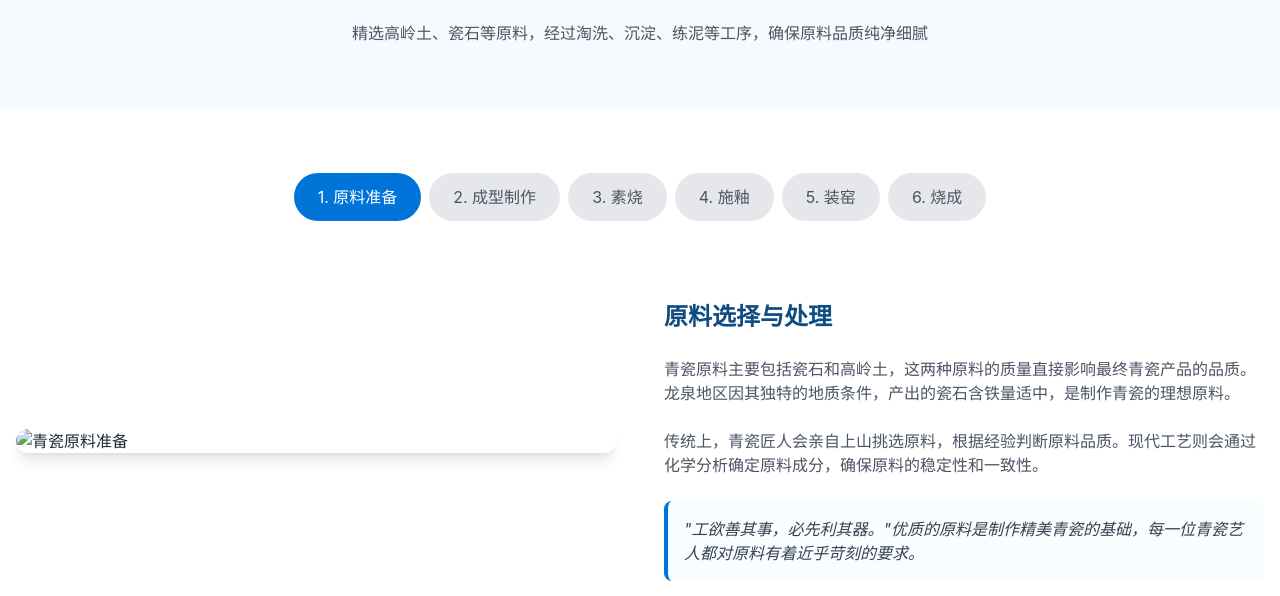
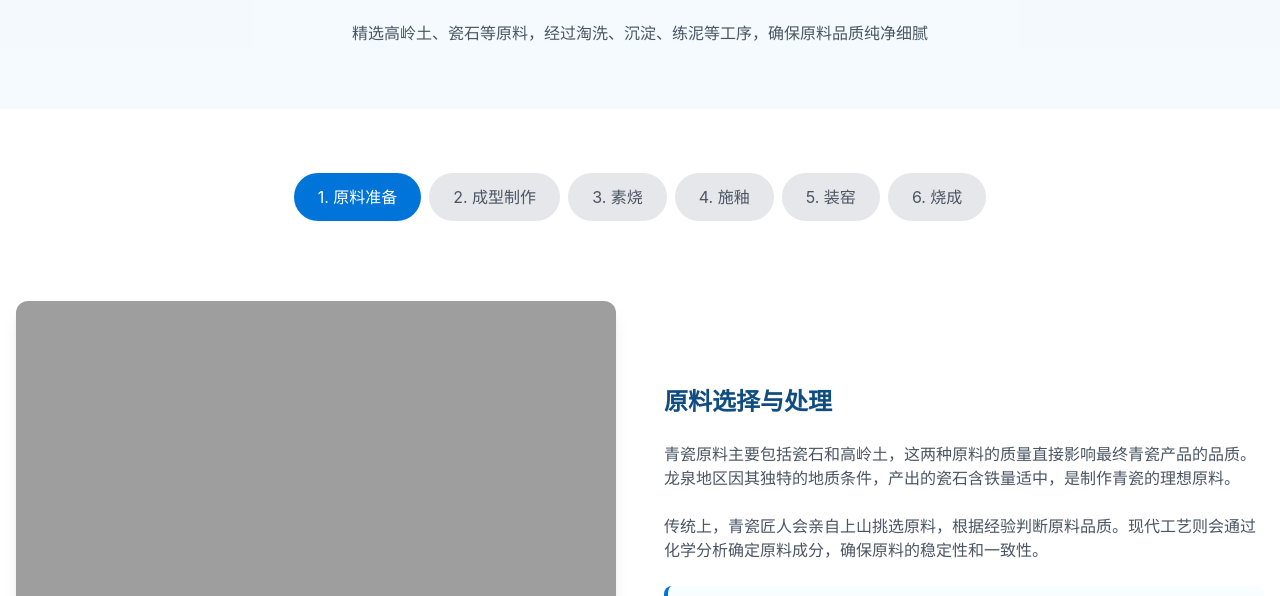
Before and after one commit to Worigin0314/demo-v.3, a plain HTML site: page process-1.html in a window 1280 px wide. Shown: the part 207-803 px from the top of the page. Drawn offline with nearby package versions, Linux system fonts and the light colour scheme; the site is published under a folder, as on GitHub Pages, so addresses that start at the root find nothing.

Commit message:
Update process-1.html

```diff
--- a/process-1.html
+++ b/process-1.html
@@ -114,7 +114,7 @@
 
       <div class="grid grid-cols-1 lg:grid-cols-2 gap-12 items-center mb-20">
         <div>
-          <img src="/process-1/1.jpg" alt="青瓷原料准备" class="w-full h-auto rounded-xl shadow-lg">
+          <img src="./process-1/1.jpg" alt="青瓷原料准备" class="w-full h-auto rounded-xl shadow-lg">
         </div>
         <div>
           <h2 class="text-2xl font-bold text-celadon-dark mb-6">原料选择与处理</h2>
```
